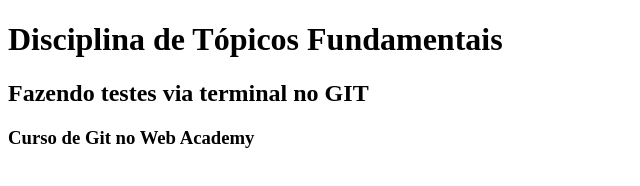
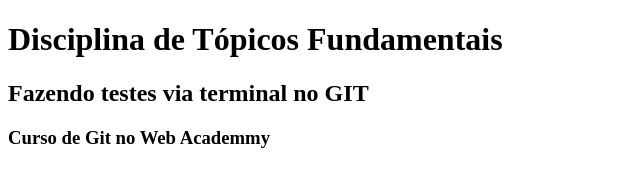
Before and after one commit to aluiziocatao/WebAcademy, a plain HTML site: page index.html in a window 1280 px wide. Shown: the full height of the page, 0-640 px from the left. Drawn offline with Linux system fonts and the light colour scheme.

Commit message:
Mensagem

```diff
--- a/index.html
+++ b/index.html
@@ -9,6 +9,6 @@
 <body>
     <h1>Disciplina de Tópicos Fundamentais</h1>
     <h2>Fazendo testes via terminal no GIT</h2>
-    <h3>Curso de Git no Web Academy</h3>
+    <h3>Curso de Git no Web Academmy</h3>
 </body>
 </html>
```
